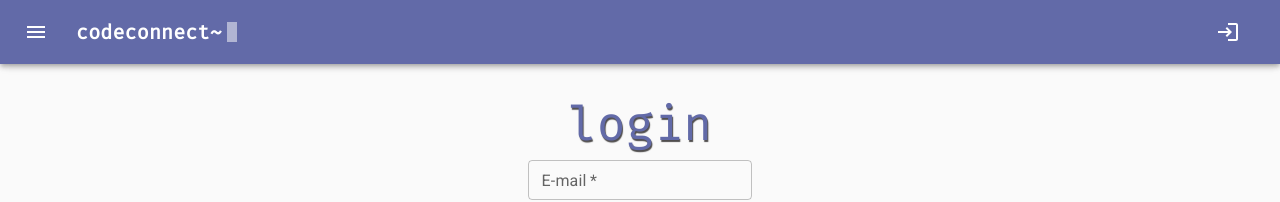
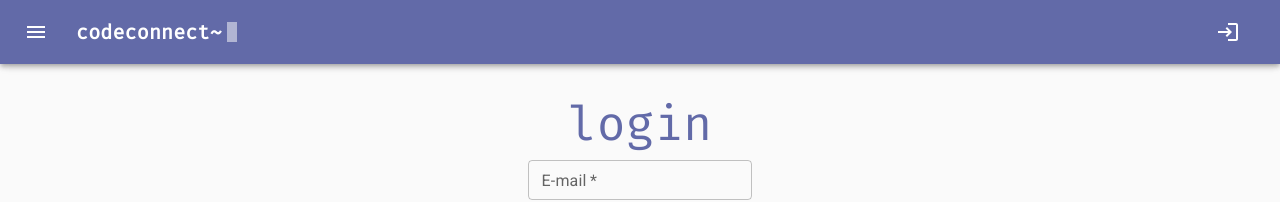
Before and after one commit to ma-lina/codeconnect, a React (Create React App) app in the folder client/: page /login in a window 1280 px wide. Shown: the top 202 px of the page. Built offline with nearby package versions, Linux system fonts and the light colour scheme.

Commit message:
adjusted classes / styling of headings

```diff
--- a/client/src/App.css
+++ b/client/src/App.css
@@ -41,9 +41,11 @@
 }
 
 .text-shadow {
-  color: #626aa8;
+  text-shadow: 1px 2px 1px rgb(80, 78, 78);
+}
+
+.text-center {
   text-align: center;
-  text-shadow: 1px 2px 1px rgb(80, 78, 78);
 }
 
 .homepage-text{
--- a/client/src/Components/ModalUpdateProfile.tsx
+++ b/client/src/Components/ModalUpdateProfile.tsx
@@ -27,15 +27,15 @@ const ModalUpdateProfile:React.FC<ModalProps> = ({ open, close }) => {
                     }}
                 >
                     <Box component="form" >
-                        <Box sx={{py:2}}>
+                        {/* <Box sx={{py:2}}>
                             <TextHeaderLine text={userProfile.username} />
-                        </Box>
-{/*
-                        <Typography sx={{py:2}} variant="h5" textAlign={"center"} color="primary" className="fira-code">
-                            <Box className="fira-code text-shadow">
-                                user profile
+                        </Box> */}
+
+                        <Typography variant={"h4"} textAlign={"center"} component={"div"} color="primary" align="left" sx={{ pt: 2, pb:1 }}>
+                            <Box className="fira-code">
+                            {`${userProfile.username} user profile`}
                             </Box>
-                        </Typography> */}
+                        </Typography>
 
                         <Grid pb={0.5} container direction="row" justifyContent="flex-start" alignItems="center" spacing={1} wrap="nowrap">
                             <Grid item xs={4} md={3} >
--- a/client/src/Components/TextHeaderLine.tsx
+++ b/client/src/Components/TextHeaderLine.tsx
@@ -4,7 +4,7 @@ import React from 'react';
 const TextHeaderLine :React.FC<TextProps> = ({ text }) => {
   return (
       <Typography variant={"h3"} component={"div"} color="primary">
-        <Box className="fira-code text-shadow">
+        <Box className="fira-code">
           {text}
         </Box>
       </Typography>
```
